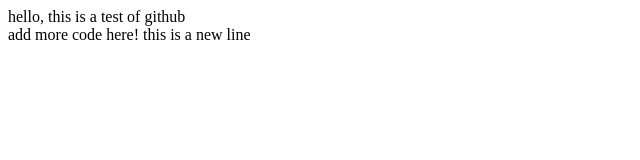
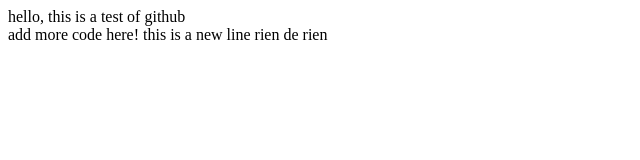
Before and after one commit to lsadki/testRepository, a plain HTML site: page WebContent/index.html in a window 1280 px wide. Shown: the full height of the page, 0-640 px from the left. Drawn offline with Linux system fonts and the light colour scheme.

Commit message:
Forth changes of the index.html

```diff
--- a/WebContent/index.html
+++ b/WebContent/index.html
@@ -10,5 +10,7 @@
 	<br />
 	add more code here!
 	this is a new line
+
+	rien de rien
 </body>
 </html>
```
